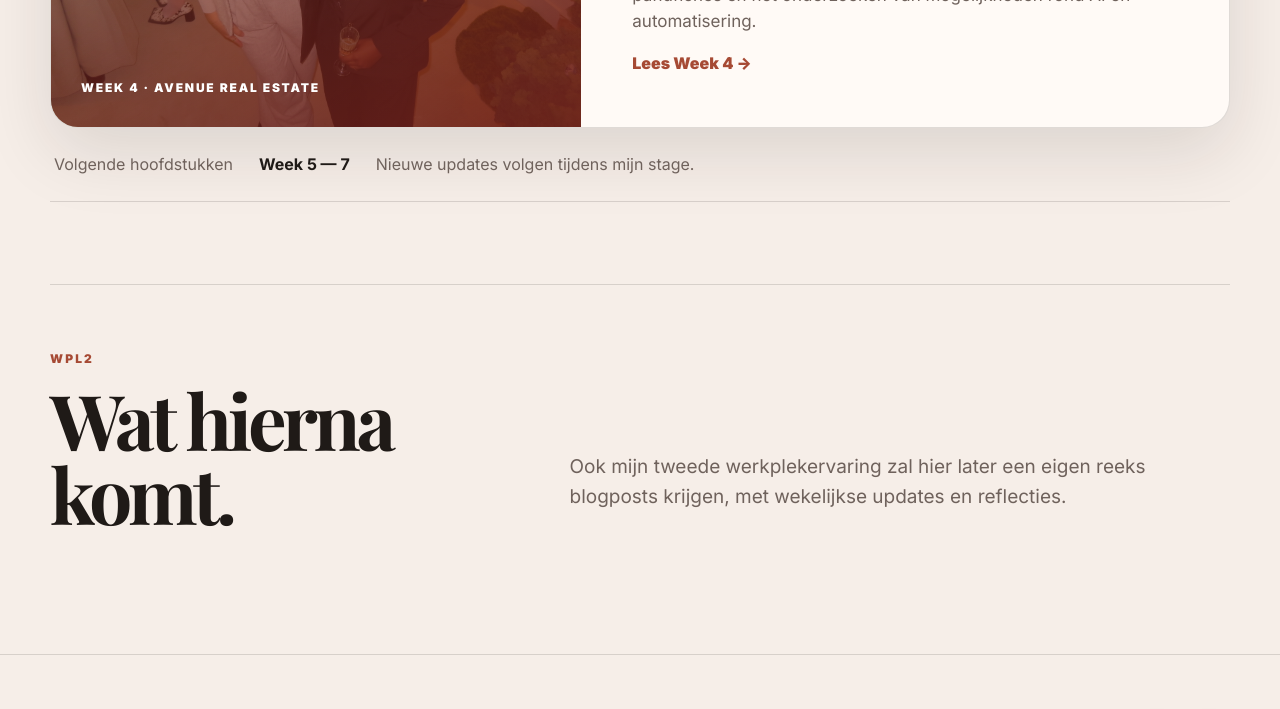
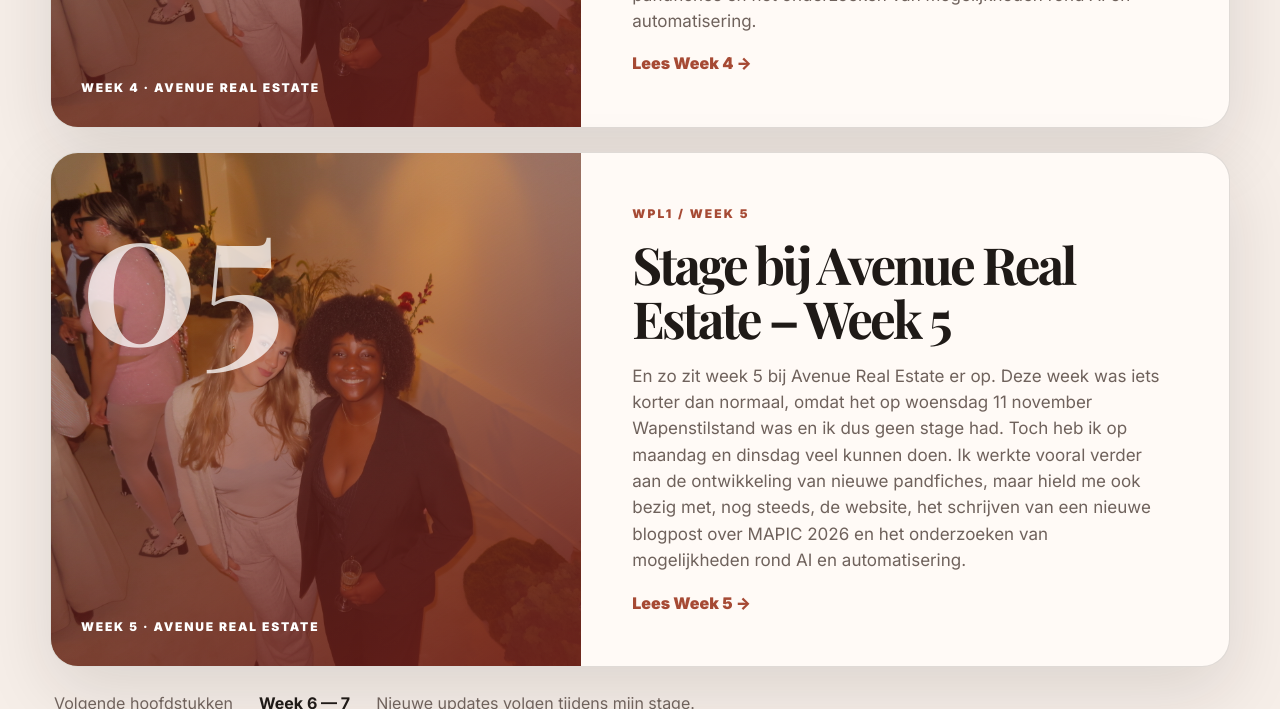
Before and after one commit to juliangrosfeld/Manou-meersman, a plain HTML site: page blog.html in a window 1280 px wide. Shown: the part 2750-3459 px from the top of the page. Drawn offline with nearby package versions, Linux system fonts and the light colour scheme.

Commit message:
Add Week 5 to WPL1 blog overview

```diff
--- a/blog.html
+++ b/blog.html
@@ -52,7 +52,8 @@
       <a class="week-feature" href="wpl1-week2.html" style="margin-top:24px"><div class="week-feature-visual"><span class="week-feature-index">02</span><span class="week-feature-stamp">Week 2 · Avenue Real Estate</span></div><div class="week-feature-content"><span class="number">WPL1 / Week 2</span><h3>Stage bij Avenue Real Estate – Week 2</h3><p>Mijn tweede stageweek bij Avenue stond vooral in het teken van het verder afwerken van de nieuwe website en het volledig uitwerken van een Instagram-reel in Canva over het event van Stad Antwerpen dat de week ervoor op kantoor plaatsvond.</p><span class="text-link">Lees Week 2 →</span></div></a>
       <a class="week-feature" href="wpl1-week3.html" style="margin-top:24px"><div class="week-feature-visual"><span class="week-feature-index">03</span><span class="week-feature-stamp">Week 3 · Avenue Real Estate</span></div><div class="week-feature-content"><span class="number">WPL1 / Week 3</span><h3>Stage bij Avenue Real Estate – Week 3</h3><p>Mijn derde stageweek bij Avenue Real Estate zit er alweer op! Deze week stond vooral in het teken van de laatste voorbereidingen voor de lancering van de nieuwe website van Avenue. Daarnaast heb ik gewerkt aan het schrijven van nieuwe content, het verbeteren van de SEO en het controleren van de laatste details. Het was een drukke week, maar ik heb opnieuw veel kunnen bijleren.</p><span class="text-link">Lees Week 3 →</span></div></a>
       <a class="week-feature" href="wpl1-week4.html" style="margin-top:24px"><div class="week-feature-visual"><span class="week-feature-index">04</span><span class="week-feature-stamp">Week 4 · Avenue Real Estate</span></div><div class="week-feature-content"><span class="number">WPL1 / Week 4</span><h3>Stage bij Avenue Real Estate – Week 4</h3><p>Mijn vierde stageweek bij Avenue is weer voorbijgevlogen. Deze week was heel afwisselend, want naast het verder aanvullen van de nieuwe website kreeg ik ook de kans om aan enkele nieuwe en creatievere projecten te werken. Zo was ik bezig met het ontwikkelen van nieuwe marketingconcepten, het ontwerpen van pandfiches en het onderzoeken van mogelijkheden rond AI en automatisering.</p><span class="text-link">Lees Week 4 →</span></div></a>
-      <div class="week-later"><span>Volgende hoofdstukken</span><strong>Week 5 — 7</strong><p>Nieuwe updates volgen tijdens mijn stage.</p></div>
+      <a class="week-feature" href="wpl1-week5.html" style="margin-top:24px"><div class="week-feature-visual"><span class="week-feature-index">05</span><span class="week-feature-stamp">Week 5 · Avenue Real Estate</span></div><div class="week-feature-content"><span class="number">WPL1 / Week 5</span><h3>Stage bij Avenue Real Estate – Week 5</h3><p>En zo zit week 5 bij Avenue Real Estate er op. Deze week was iets korter dan normaal, omdat het op woensdag 11 november Wapenstilstand was en ik dus geen stage had. Toch heb ik op maandag en dinsdag veel kunnen doen. Ik werkte vooral verder aan de ontwikkeling van nieuwe pandfiches, maar hield me ook bezig met, nog steeds, de website, het schrijven van een nieuwe blogpost over MAPIC 2026 en het onderzoeken van mogelijkheden rond AI en automatisering.</p><span class="text-link">Lees Week 5 →</span></div></a>
+      <div class="week-later"><span>Volgende hoofdstukken</span><strong>Week 6 — 7</strong><p>Nieuwe updates volgen tijdens mijn stage.</p></div>
     </section>
     <section class="section wpl2-preview">
       <div class="section-head"><div><div class="number">WPL2</div><h2>Wat hierna komt.</h2></div><p class="section-lead">Ook mijn tweede werkplekervaring zal hier later een eigen reeks blogposts krijgen, met wekelijkse updates en reflecties.</p></div>
```
